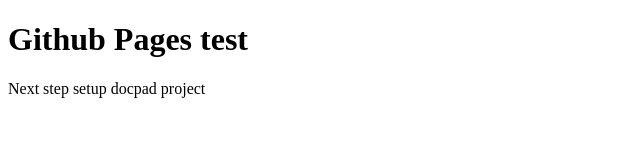
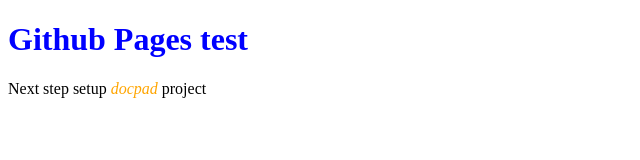
Before and after one commit to johnboy5358/pages-test, a plain HTML site: page index.html in a window 1280 px wide. Shown: the whole page, without its empty margins (0-640 px from the left). Drawn offline with Linux system fonts and the light colour scheme.

Commit message:
Added basic styling to index.html

```diff
--- a/index.html
+++ b/index.html
@@ -4,10 +4,19 @@
 		<meta charset="UTF-8">
 		<meta name="viewport" content="width=device-width, initial-scale=1.0">
 		<title>Github Pages test</title>
-		<link rel="stylesheet" type="text/css" href="css/style.css">
+		<style>
+			h1 {
+				color: blue;
+			}
+
+			em {
+				color: orange;
+			}
+
+		</style>
 	</head>
 	<body>
 		<h1>Github Pages test</h1>
-		<p>Next step setup docpad project</p>
+		<p>Next step setup <em>docpad</em> project</p>
 	</body>
 </html>
```
